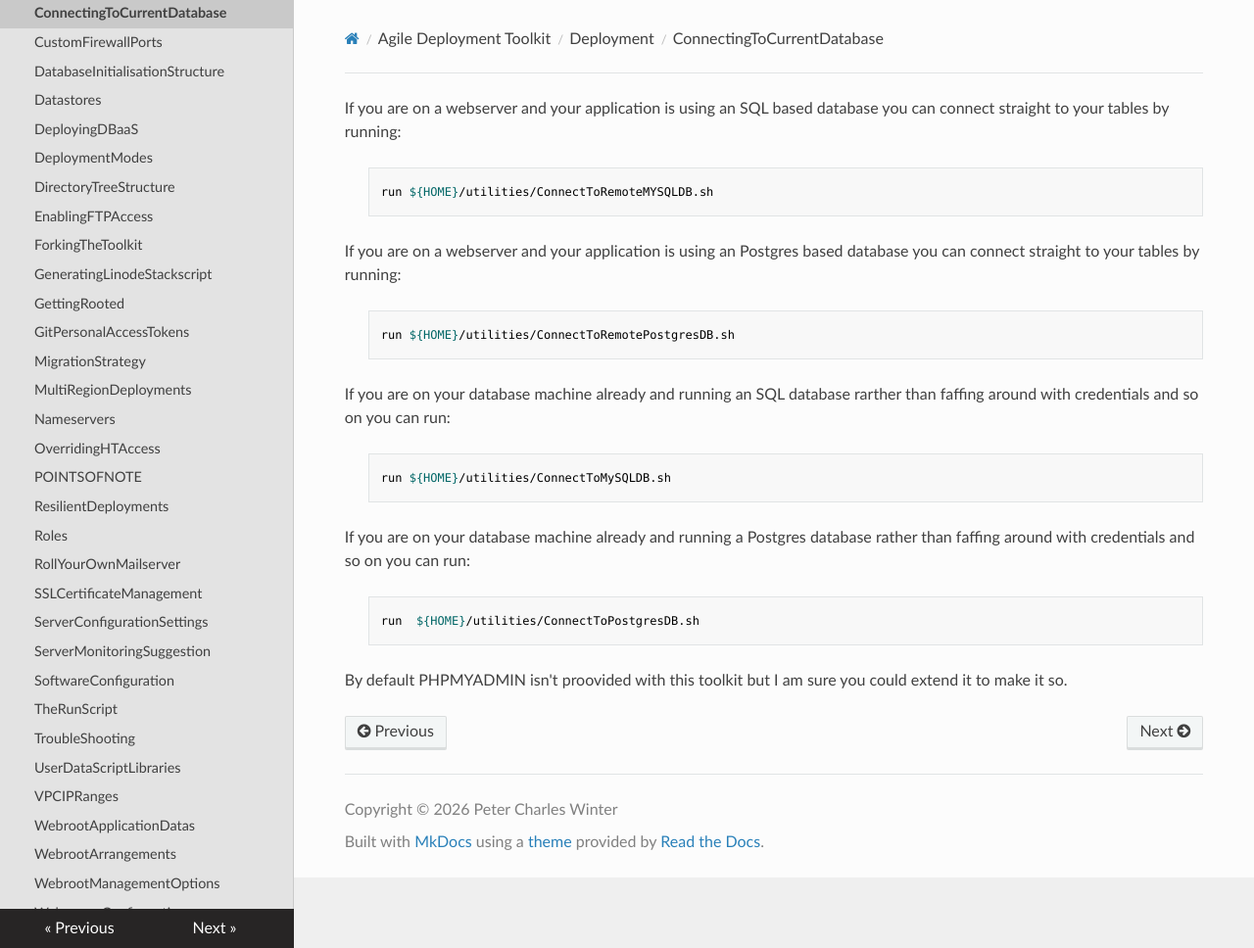
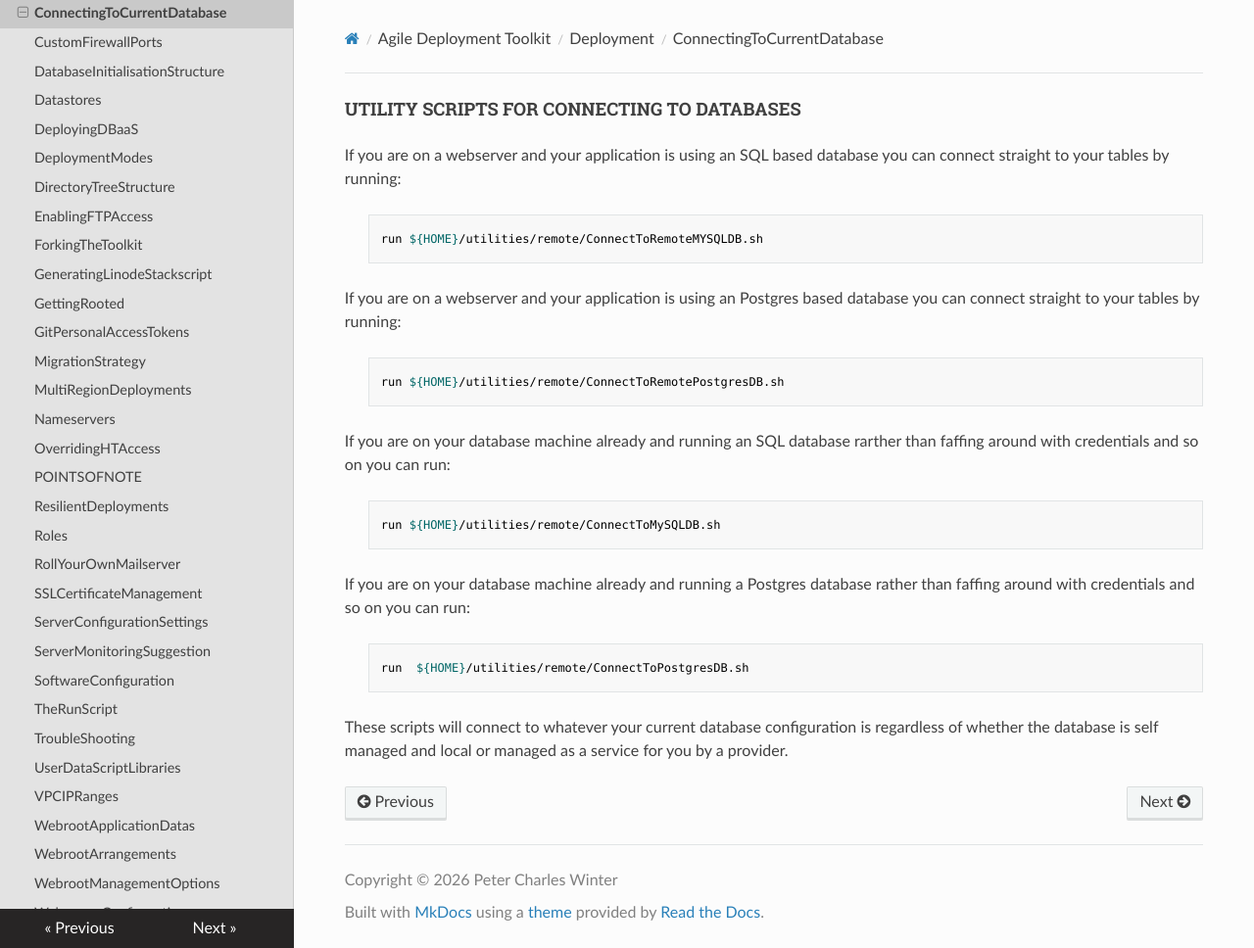
Before and after one commit to wintersys-dev/adt-documentation, an MkDocs documentation site: the page built from docs/Agile Deployment Toolkit/Deployment/ConnectingToCurrentDatabase.md, in a window 1280 px wide and 968 px high. Shown: the whole window at 98% size. Built offline with MkDocs 1.6.1, drawn with Linux system fonts in a browser that asks for light colours; nearby versions of some CDN libraries.

Commit message:
Update ConnectingToCurrentDatabase.md

```diff
--- a/docs/Agile Deployment Toolkit/Deployment/ConnectingToCurrentDatabase.md
+++ b/docs/Agile Deployment Toolkit/Deployment/ConnectingToCurrentDatabase.md
@@ -1,17 +1,19 @@
+#### UTILITY SCRIPTS FOR CONNECTING TO DATABASES
+
 If you are on a webserver and your application is using an SQL based database you can connect straight to your tables by running:
 
->     run ${HOME}/utilities/ConnectToRemoteMYSQLDB.sh
+>     run ${HOME}/utilities/remote/ConnectToRemoteMYSQLDB.sh
 
 If you are on a webserver and your application is using an Postgres based database you can connect straight to your tables by running:
 
->     run ${HOME}/utilities/ConnectToRemotePostgresDB.sh
+>     run ${HOME}/utilities/remote/ConnectToRemotePostgresDB.sh
 
 If you are on your database machine already and running an SQL database rarther than faffing around with credentials and so on you can run:
 
->     run ${HOME}/utilities/ConnectToMySQLDB.sh
+>     run ${HOME}/utilities/remote/ConnectToMySQLDB.sh
 
 If you are on your database machine already and running a Postgres database rather than faffing around with credentials and so on you can run:
 
->     run  ${HOME}/utilities/ConnectToPostgresDB.sh
+>     run  ${HOME}/utilities/remote/ConnectToPostgresDB.sh
 
-By default PHPMYADMIN isn't proovided with this toolkit but I am sure you could extend it to make it so.
+These scripts will connect to whatever your current database configuration is regardless of whether the database is self managed and local or managed as a service for you by a provider.
```
